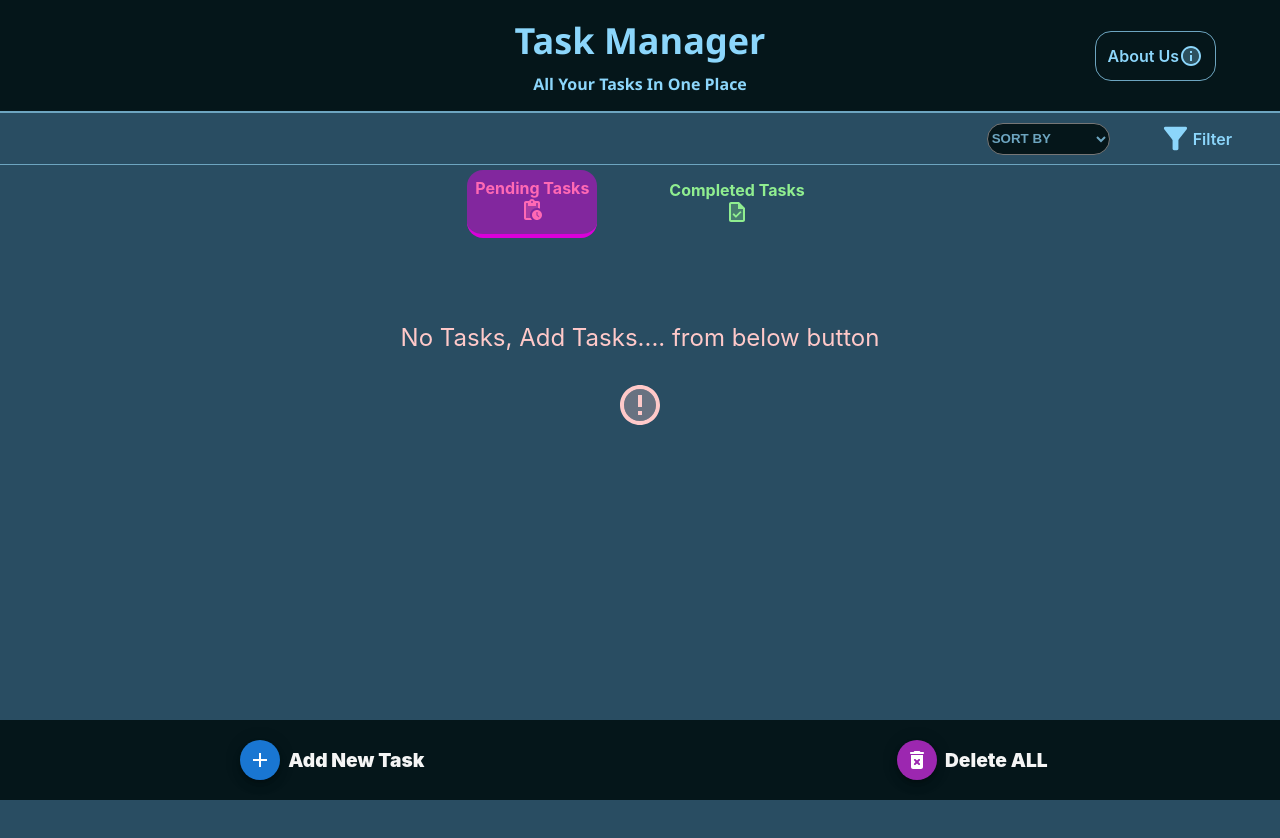
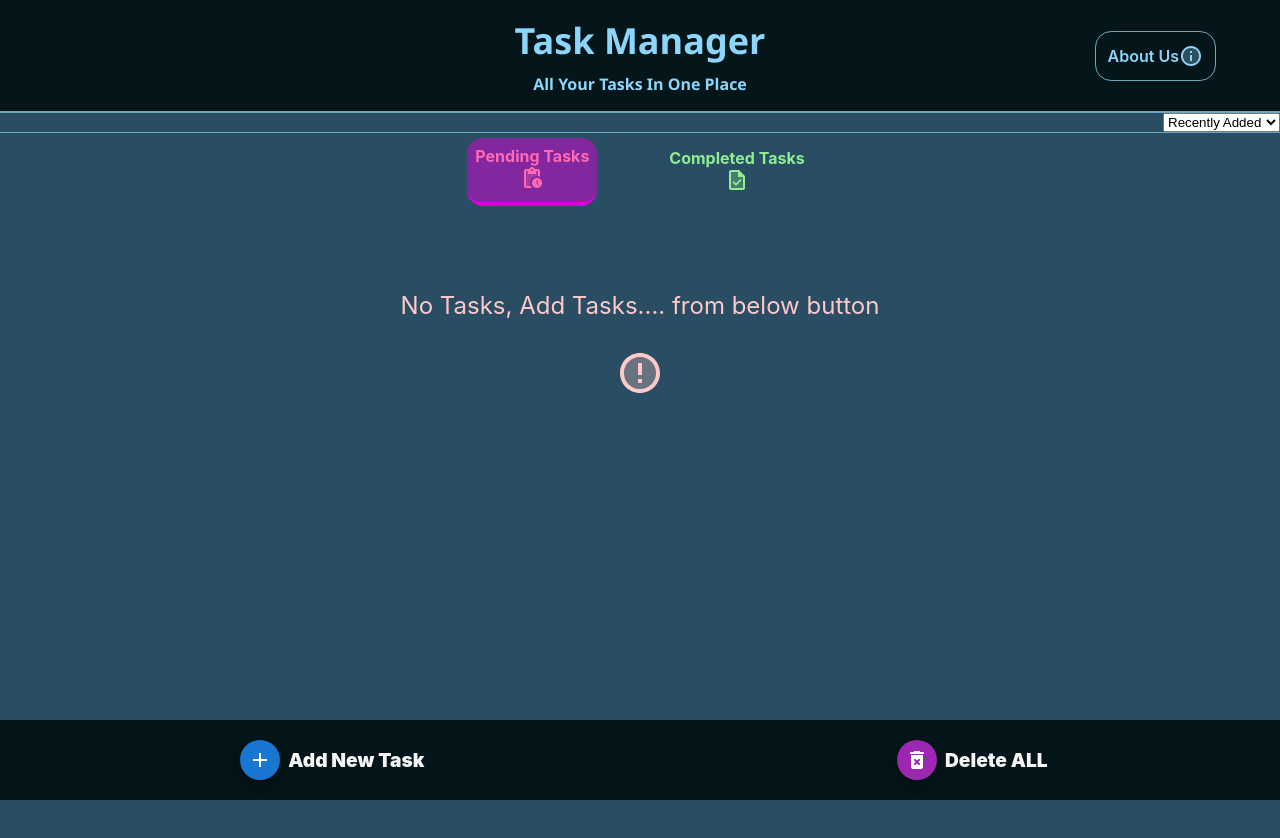
Before and after one commit to Renishchandera/Task-Management-App, a React (Create React App) app: page / in a window 1280 px wide. Shown: the top 838 px of the page. Built offline with nearby package versions, Linux system fonts and the light colour scheme.

Commit message:
Attempt to Fixing Sorting IsSue 2

```diff
--- a/src/components/FilterPanel.jsx
+++ b/src/components/FilterPanel.jsx
@@ -5,20 +5,20 @@ import '../css/FilterPanel.css';
 function FilterPanel({ setFilter }) {
 
     const filterChange = useCallback((e) => {
-        setFilter({ type: 'Sort', subType: (e.target.value) });
+        const subType = e.target.value;
+        setFilter({ type: 'Sort', subType: subType});
         console.log("Filter changed");
     }, []);
     return (
         <>
             <div className={"filterButtonContainer"}>
                 <select className={"sortMenu"} onChange={filterChange}>
-                    <option selected disabled value={'RecentlyAdded'}>SORT BY</option>
-                    <option value={"RecentlyAdded"}>Recently Added</option>
+                    <option value={"RecentlyAdded"} selected >Recently Added</option>
                     <option value={"FirstAdded"}>First Added</option>
                 </select>
                 <div>
-                    <span className={"filterIcon"}>
-                        <FilterIcon fontSize={"large"} /> Filter</span>
+                    {/* <span className={"filterIcon"}>
+                        <FilterIcon fontSize={"large"} /> Filter</span> */}
                 </div>
                 </div>
 
--- a/src/components/TasksContainer.jsx
+++ b/src/components/TasksContainer.jsx
@@ -3,22 +3,19 @@ import Task from "./Task";
 import EmptyIcon from '@mui/icons-material/ErrorTwoTone';
 import '../css/TasksContainer.css';
 
-function TasksContainer({ type , setDeleteId, setEditId, filter}) {
+function TasksContainer({ type, setDeleteId, setEditId, filter }) {
     console.log("Task container red=ndered");
     let allTasks;
 
-        allTasks =  JSON.parse(localStorage.getItem('allData'));
-    if(allTasks === null)
-    {
+    allTasks = JSON.parse(localStorage.getItem('allData'));
+    if (allTasks === null) {
         allTasks = [];
     }
 
-    if(filter.type === 'Sort' && filter.subType === 'RecentlyAdded')
-    {
-        allTasks = allTasks.sort((a,b) => a.id <= b.id);
-    }else if(filter.type === 'Sort' && filter.subType === 'FirstAdded')
-    {
-        allTasks = allTasks.sort((a,b) => a.id > b.id);
+    if (filter.type === 'Sort' && filter.subType === 'RecentlyAdded') {
+        allTasks = allTasks.sort((a, b) => a.id <= b.id);
+    } else if (filter.type === 'Sort' && filter.subType === 'FirstAdded') {
+        allTasks = allTasks.sort((a, b) => a.id > b.id);
     }
 
     // const updateTask = useCallback((new) =>
@@ -26,21 +23,18 @@ function TasksContainer({ type , setDeleteId, setEditId, filter}) {
     //     editTask(new)
     // }, []);
 
-    const updateTaskStatus = useCallback((newStatus, id) =>
-    {
+    const updateTaskStatus = useCallback((newStatus, id) => {
         let taskToUpdate;
         console.log("Updaetin g task status");
-        if(allTasks !== null)
-        {
+        if (allTasks !== null) {
             taskToUpdate = allTasks.find(task => task.id === id);
         }
         taskToUpdate.status = newStatus;
         localStorage.setItem('allData', JSON.stringify(allTasks));
         console.log("Task Status Updated In Local Also BC :{");
-    }, [setEditId,setDeleteId, allTasks]);
+    }, [setEditId, setDeleteId, allTasks]);
 
-    if((allTasks.length !== 0))
-    {
+    if ((allTasks.length !== 0)) {
         return (
             <>
                 <div className={"tasksContainer"}>
@@ -49,7 +43,8 @@ function TasksContainer({ type , setDeleteId, setEditId, filter}) {
                         allTasks.map((task) => {
                             console.log("element 1 rendered");
                             return <div>
-                               { task.status===type && <Task task={task} updateTaskStatus={updateTaskStatus} setDeleteId={setDeleteId} setEditId={setEditId}/> }
+                                {task.status === type && <Task key={task.id} task={task} updateTaskStatus={updateTaskStatus}
+                                setDeleteId={setDeleteId} setEditId={setEditId} />}
                             </div>
 
                         })
@@ -59,13 +54,12 @@ function TasksContainer({ type , setDeleteId, setEditId, filter}) {
 
             </>
         );
-    }else
-    {
+    } else {
         return (
             <div className={"emptyTasksMessageContainer"}>
                 <aside>  No Tasks, Add Tasks.... from below button </aside>
-            <br/>
-            <EmptyIcon sx={{fontSize: "3rem"}} />
+                <br />
+                <EmptyIcon sx={{ fontSize: "3rem" }} />
             </div>
         );
     }
--- a/src/css/FilterPanel.css
+++ b/src/css/FilterPanel.css
@@ -6,36 +6,7 @@
     border: none;
     border-bottom: 1px solid #6da5C0;
 }
-.sortMenu
-{
-    height: 2rem;
-    font-weight: 600;
-    color: #6da5C0;
-    border-radius: 2rem;
-    background-color: #05161a;
-    outline: none;
-}
-.filterIcon
-{
-    display: flex;
-    align-items: center;
-    justify-content: space-between;
-    margin: 0.5rem 2rem;
-    padding: 0 1rem;
-    border-radius: 1rem;
-    color: #8cd6fb;
-    font-weight: 600;
-    transition: 0.2s all ease-in-out;
-}
-.filterIcon:hover
-{
-    background-color: #05161a;
-}
 
 @media screen and (max-width: 320px) {
 
-    .filterIcon
-    {
-        margin: 0.25rem 1rem;
-    }
 }
```
Lines whose indentation alone changed are shown as unchanged.
